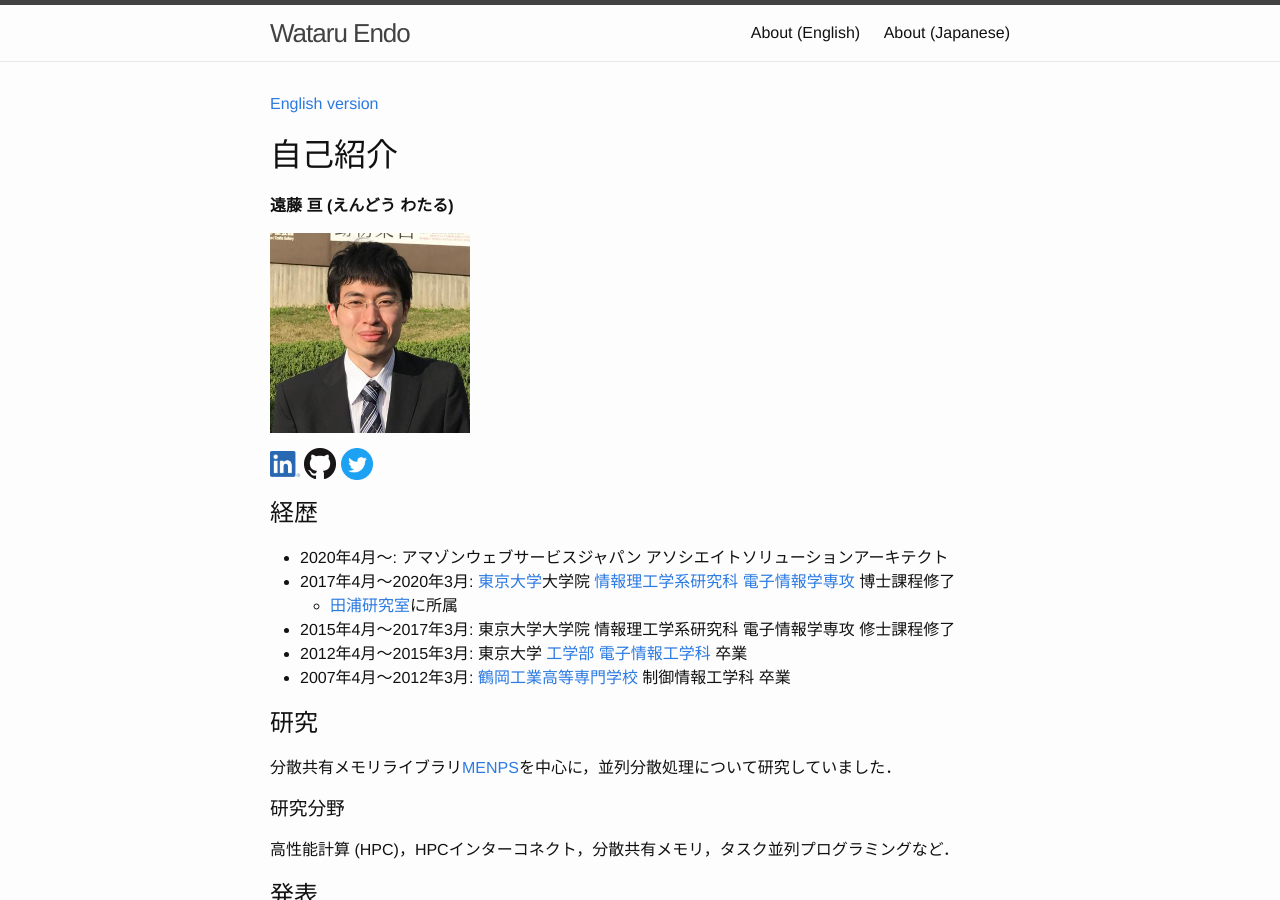
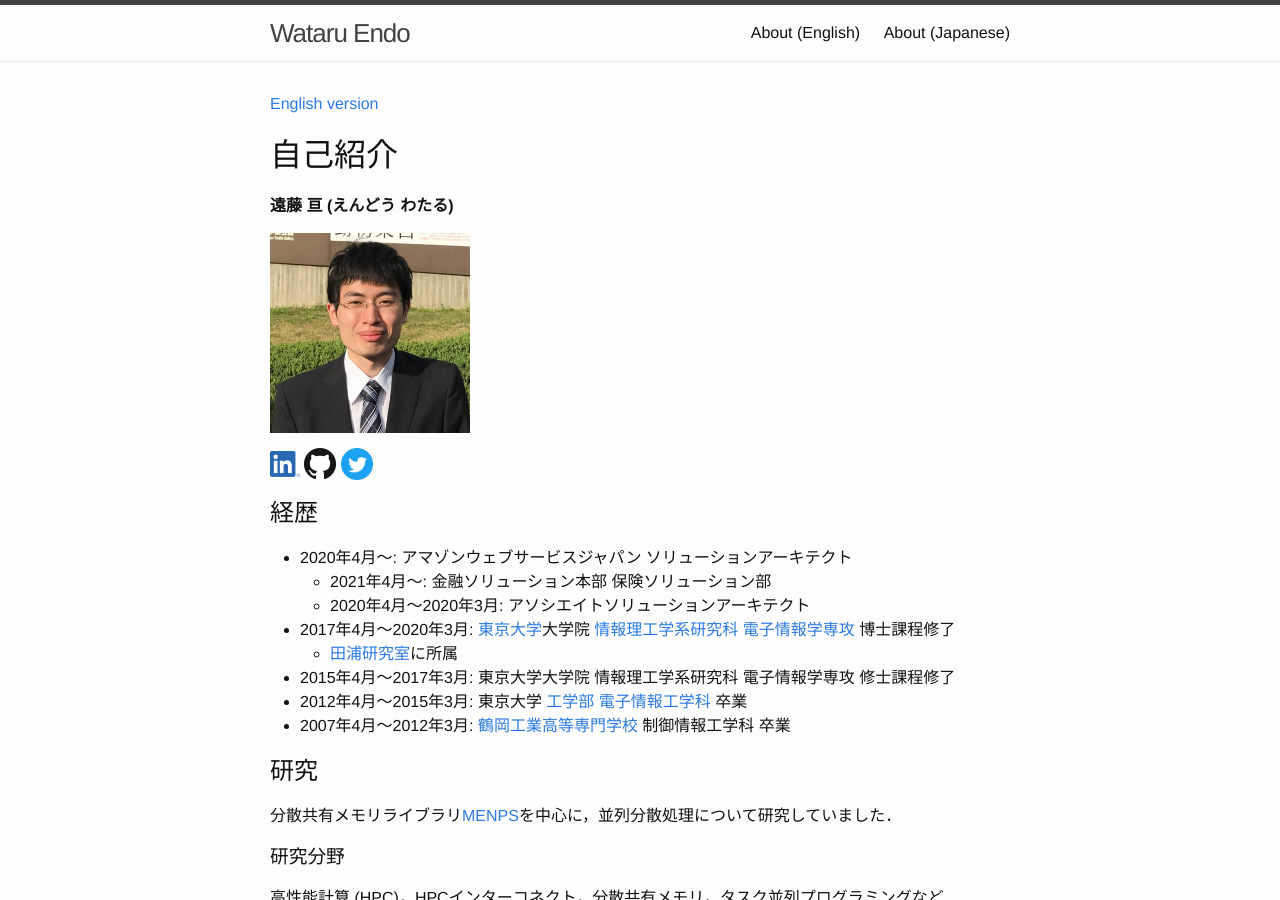
Before and after one commit to endowataru/endowataru.github.io, a Jekyll site: the page built from ja.md, in a window 1280 px wide and 900 px high. Built offline with Jekyll 4.4.1, drawn with Linux system fonts in a browser that asks for light colours.

Commit message:
Update current title

```diff
--- a/ja.md
+++ b/ja.md
@@ -18,7 +18,9 @@ __遠藤 亘 (えんどう わたる)__
 
 ## 経歴
 
-- 2020年4月〜: アマゾンウェブサービスジャパン アソシエイトソリューションアーキテクト
+- 2020年4月〜: アマゾンウェブサービスジャパン ソリューションアーキテクト
+    - 2021年4月〜: 金融ソリューション本部 保険ソリューション部
+    - 2020年4月〜2020年3月: アソシエイトソリューションアーキテクト
 - 2017年4月〜2020年3月: [東京大学](https://www.u-tokyo.ac.jp/)大学院 [情報理工学系研究科](http://www.i.u-tokyo.ac.jp/) [電子情報学専攻](http://www.i.u-tokyo.ac.jp/edu/course/ice/index.shtml) 博士課程修了
     - [田浦研究室](http://www.eidos.ic.i.u-tokyo.ac.jp)に所属
 - 2015年4月〜2017年3月: 東京大学大学院 情報理工学系研究科 電子情報学専攻 修士課程修了
```
Also changed, not shown: index.md (+3 -1 lines).
